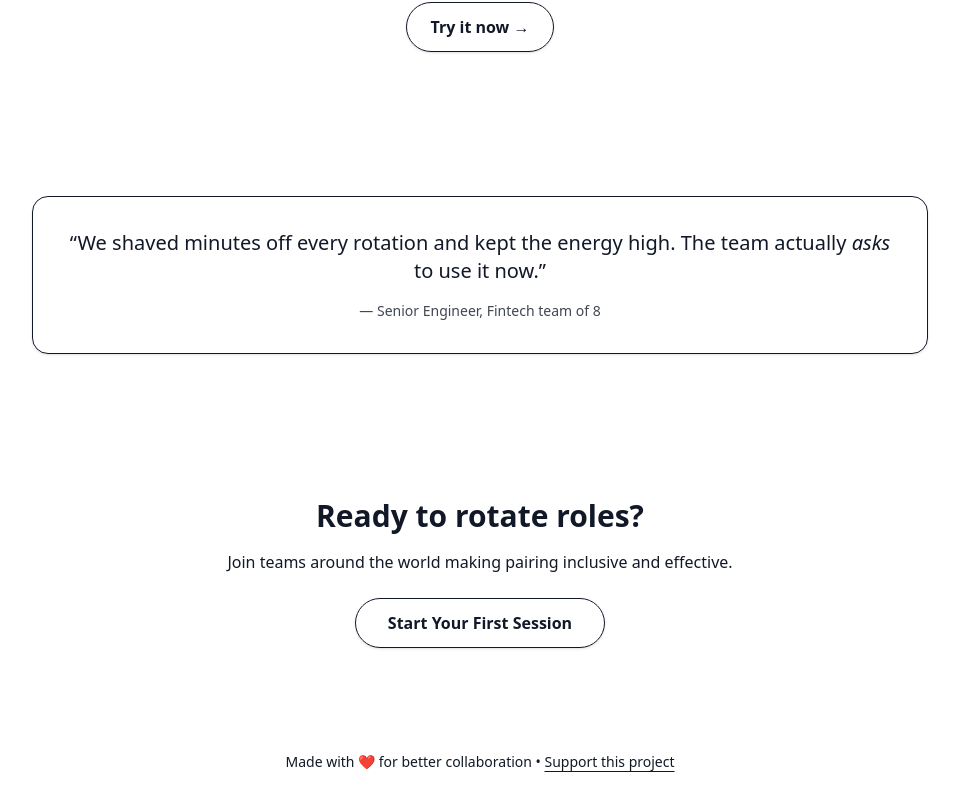
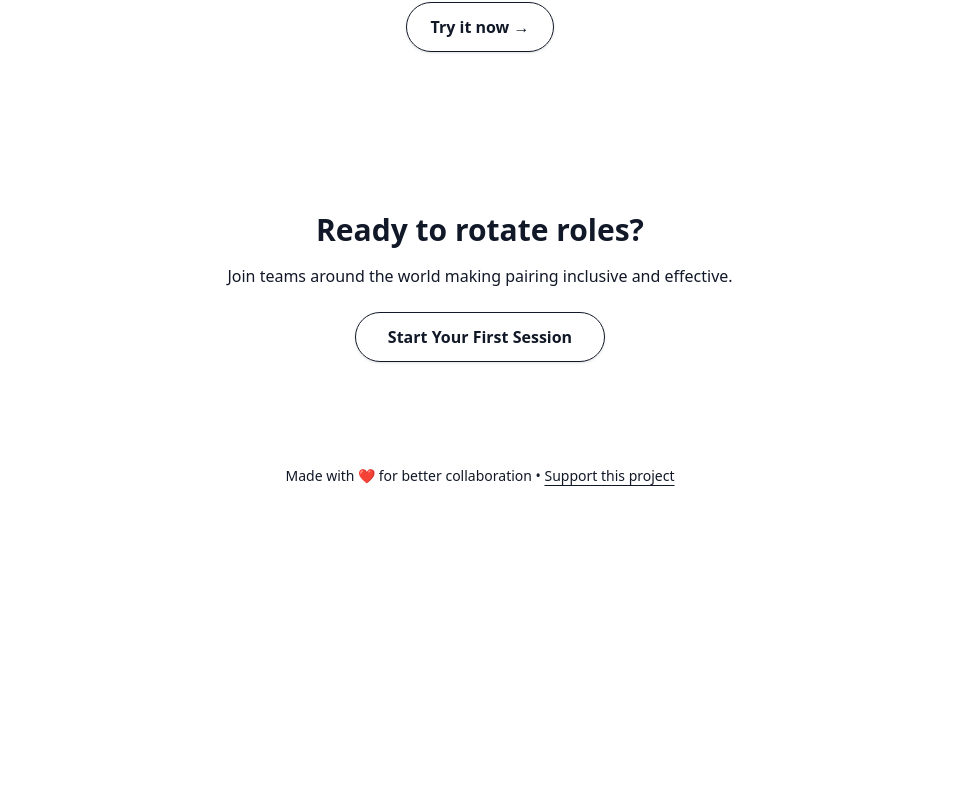
Before and after one commit to mohammedovich/mob-timer, a Next.js app: page / in a window 1280 px wide. Shown: the part 1640-2444 px from the top of the page, without its empty margins (160-1119 px from the left). After the commit the page ends 2158 px from the top, so only its background shows below. Built offline with nearby package versions, Linux system fonts and the light colour scheme.

Commit message:
couple of small updates

```diff
--- a/app/page.tsx
+++ b/app/page.tsx
@@ -11,18 +11,12 @@ export const metadata: Metadata = {
 export default function Home() {
   return (
     <div className="font-sans">
-      {/* Nav */}
       <nav className="border-b">
         <div className="mx-auto max-w-6xl px-6 h-14 flex items-center justify-between">
           <Link href="/" className="flex items-center gap-2 font-extrabold">
-              {/* <img src="/favicon.ico" alt="pairwise.dev" className="h-6 w-6" /> */}
               <Image src="/favicon.ico" className='h-6 w-6"' alt="pairwise.dev" width={24} height={24} />
               <span>pairwise.dev</span>
           </Link>
-          {/* <a href="/" className="flex items-center gap-2 font-extrabold">
-            <img src="/favicon.ico" alt="pairwise.dev" className="h-6 w-6" />
-            <span>pairwise.dev</span>
-          </a> */}
           <div className="flex items-center gap-3">
             <div className="hidden sm:flex items-center gap-4 text-sm">
               <a href="#features" className="hover:underline">Features</a>
@@ -157,21 +151,6 @@ export default function Home() {
         </div>
       </section>
 
-      {/* Social proof */}
-      <section className="py-16 px-6">
-        <div className="mx-auto max-w-4xl text-center">
-          <figure className="rounded-2xl border p-6 md:p-8 shadow-sm">
-            <blockquote className="text-lg md:text-xl">
-              “We shaved minutes off every rotation and kept the energy high.
-              The team actually <em>asks</em> to use it now.”
-            </blockquote>
-            <figcaption className="mt-4 text-sm opacity-80">
-              — Senior Engineer, Fintech team of 8
-            </figcaption>
-          </figure>
-        </div>
-      </section>
-
       {/* CTA */}
       <section className="py-20 px-6 text-center">
         <div className="max-w-2xl mx-auto">
```
